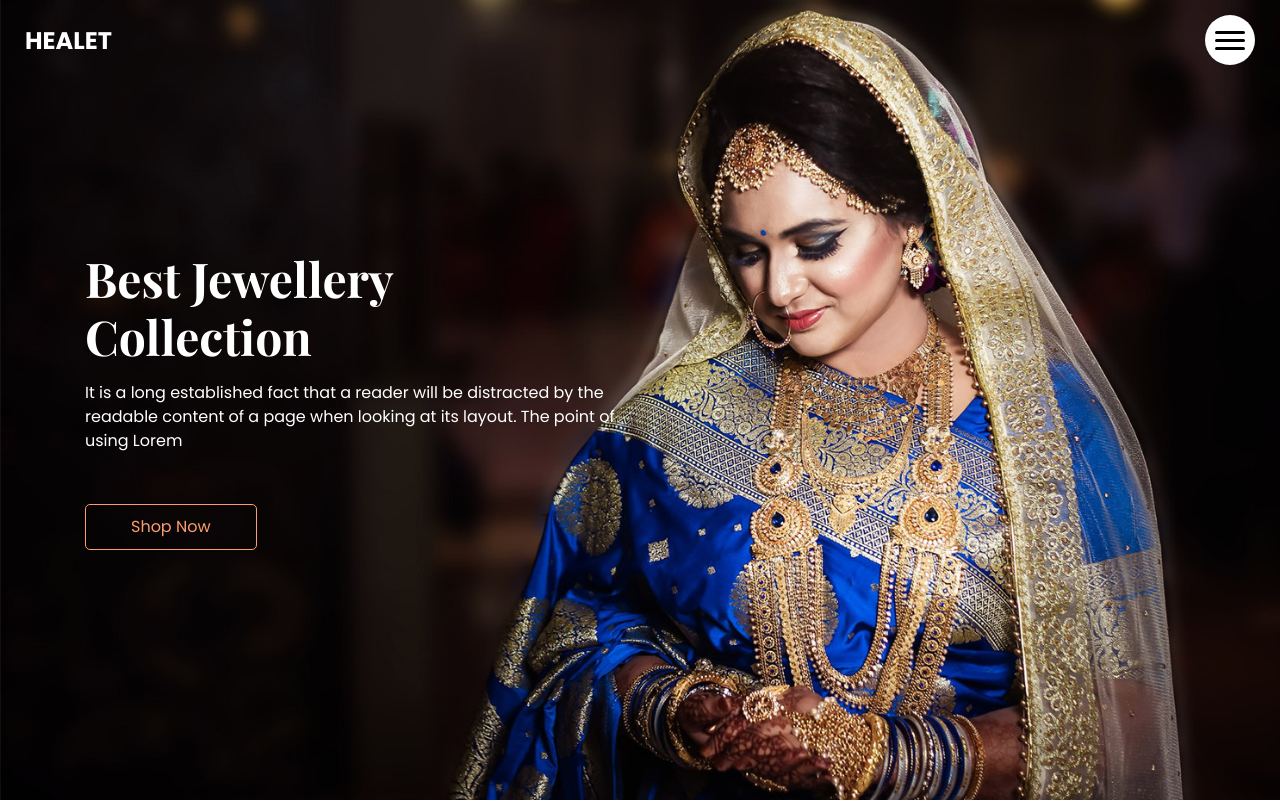
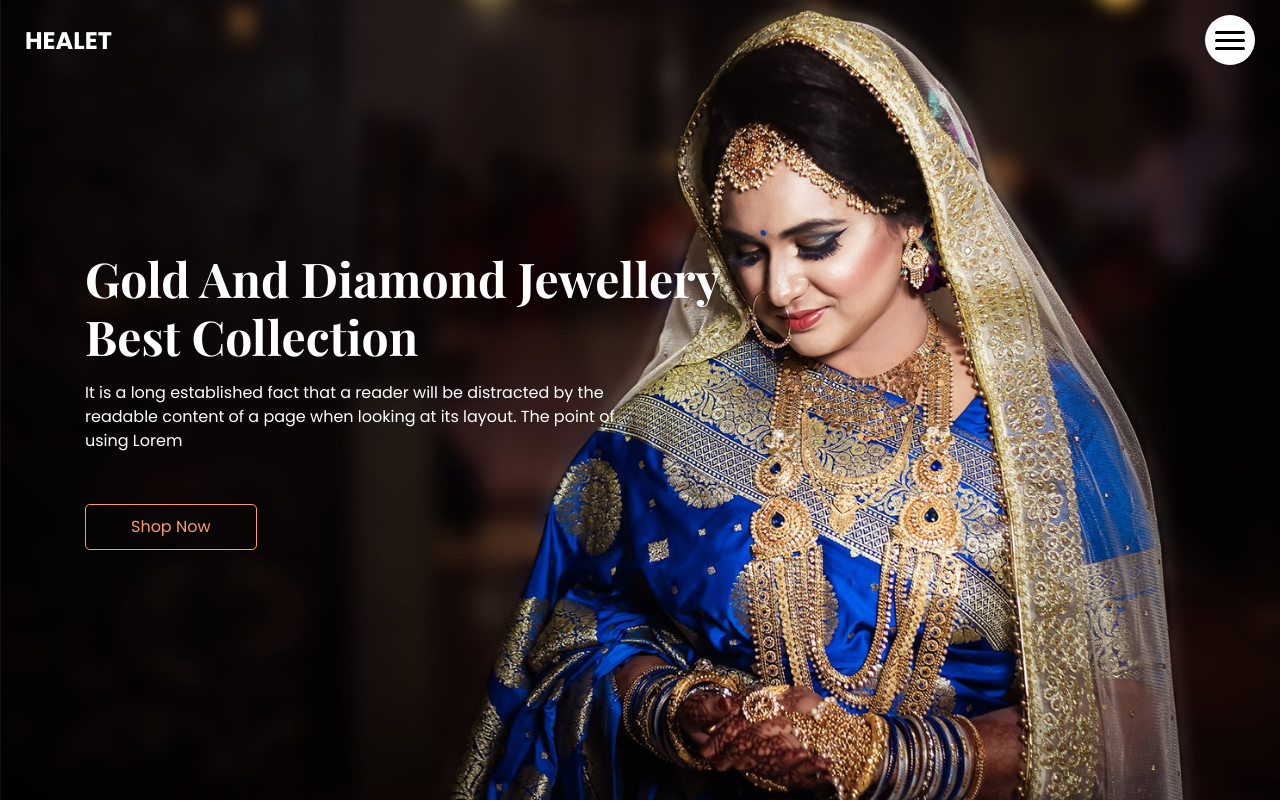
Before and after one commit to MMounika07/jewellers, a plain HTML site: page index.html in a window 1280 px wide. Shown: the top 802 px of the page. Drawn offline with nearby package versions, Linux system fonts and the light colour scheme.

Commit message:
modified by debasmita

```diff
--- a/index.html
+++ b/index.html
@@ -71,8 +71,8 @@
       <div class="col-md-9 col-lg-8">
         <div class="detail-box">
           <h1>
-            Best Jewellery
-            <br> Collection
+            Gold And Diamond Jewellery
+            <br> Best Collection
           </h1>
           <p>
             It is a long established fact that a reader will be distracted by the readable content of a page when
```
